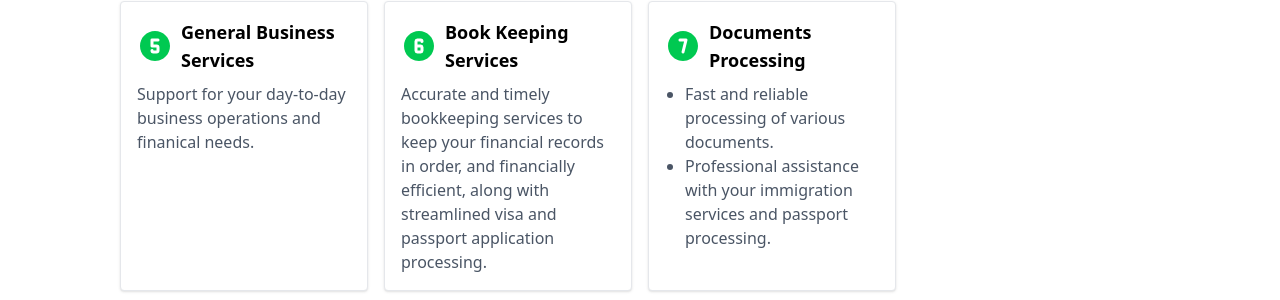
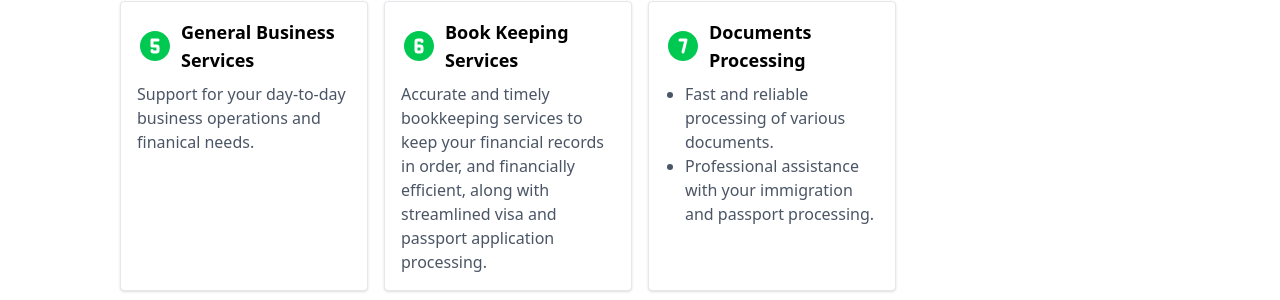
Before and after one commit to Hairum-Qureshi/sa-and-qureshi-accounting-website, a React (Vite) app in the folder apps/frontend/: page / in a window 1280 px wide. Shown: the part 957-1257 px from the top of the page. Built offline with nearby package versions, Linux system fonts and the light colour scheme.

Commit message:
removed 'process'

```diff
--- a/apps/frontend/src/components/Services.tsx
+++ b/apps/frontend/src/components/Services.tsx
@@ -54,7 +54,7 @@ const services: Service[] = [
     title: "Documents Processing",
     description: `<ul class="list-disc pl-5">
     <li>Fast and reliable processing of various documents.</li>
-    <li>Professional assistance with your immigration services and passport processing.</li>
+    <li>Professional assistance with your immigration and passport processing.</li>
     </ul>`,
   },
 ];
```
